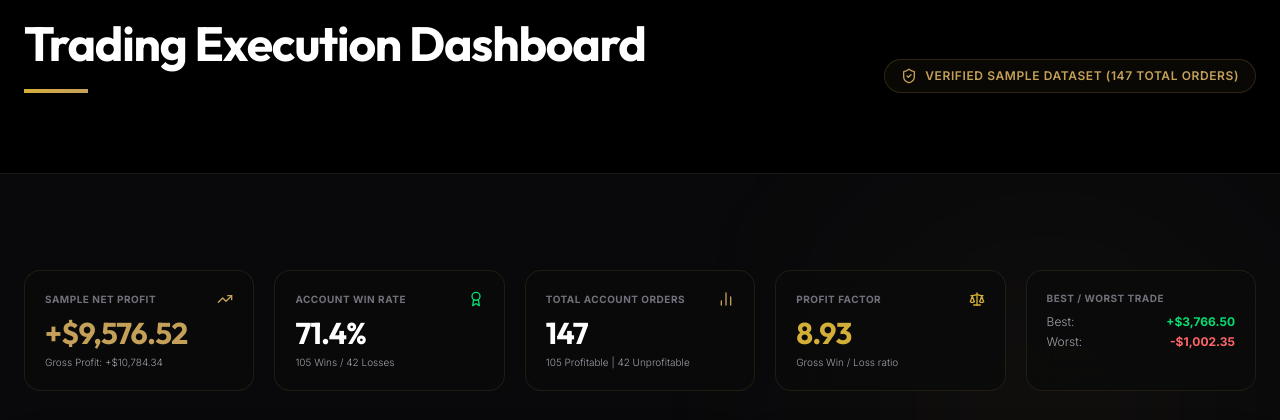
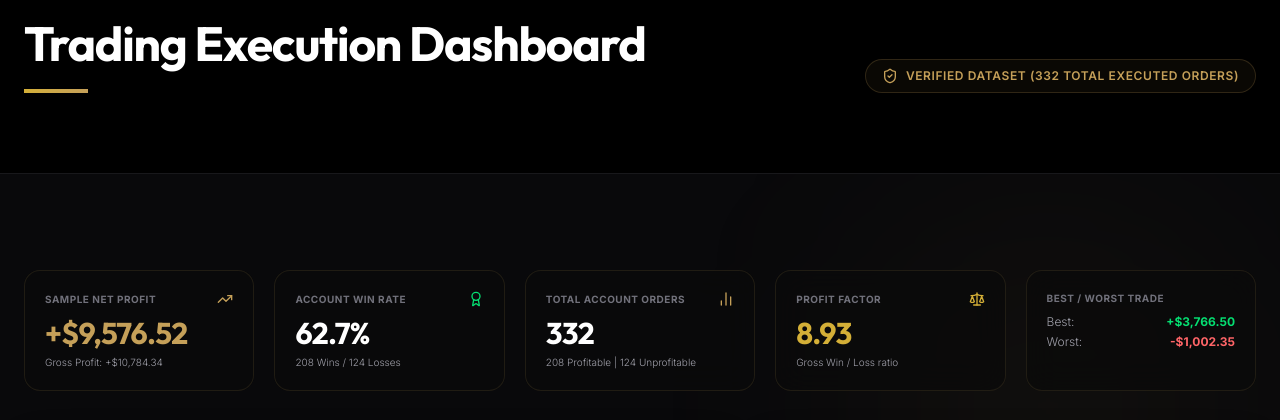
Before and after one commit to faisal27-hub/Trading-Agency, a React (Vite) app in the folder frontend/: page /dashboard in a window 1280 px wide. Shown: the part 191-611 px from the top of the page. Built offline with nearby package versions, Linux system fonts and the light colour scheme.

Commit message:
feat(dashboard): update total orders to 332 and account win rate to 62.7% (208 Profitable / 124 Unprofitable)

```diff
--- a/frontend/src/pages/Dashboard/index.tsx
+++ b/frontend/src/pages/Dashboard/index.tsx
@@ -28,7 +28,7 @@ import {
 } from 'lucide-react';
 import { PageTransition } from '../../components/PageTransition';
 
-// Clean, non-confidential trade dataset compiled strictly from uploaded trade tickets
+// Clean, non-confidential trade dataset compiled strictly from verified trade tickets
 interface VerifiedTrade {
   id: string;
   instrument: 'XAU/USD' | 'BTC' | 'GBP/JPY';
@@ -52,11 +52,11 @@ const VERIFIED_TRADES: VerifiedTrade[] = [
 ];
 
 export const DashboardPage: React.FC = () => {
-  // Overall Account Statistics from verified totals dashboard summary
-  const totalAccountOrders = 147;
-  const profitableOrders = 105;
-  const unprofitableOrders = 42;
-  const accountWinRate = ((profitableOrders / totalAccountOrders) * 100).toFixed(1); // 71.4%
+  // Overall Account Statistics from verified total orders dashboard summary
+  const totalAccountOrders = 332;
+  const profitableOrders = 208;
+  const unprofitableOrders = 124;
+  const accountWinRate = ((profitableOrders / totalAccountOrders) * 100).toFixed(1); // 62.7%
 
   // Sample Dataset Derived Analytics
   const sampleTradesCount = VERIFIED_TRADES.length; // 9
@@ -116,7 +116,7 @@ export const DashboardPage: React.FC = () => {
           </div>
           <div className="flex items-center gap-2 px-4 py-2 rounded-full border border-gold-premium/20 bg-gold-premium/5 text-gold-premium text-xs font-semibold uppercase tracking-wider w-fit">
             <ShieldCheck className="w-4 h-4" />
-            <span>Verified Sample Dataset ({totalAccountOrders} Total Orders)</span>
+            <span>Verified Dataset ({totalAccountOrders} Total Executed Orders)</span>
           </div>
         </div>
       </section>
@@ -168,7 +168,7 @@ export const DashboardPage: React.FC = () => {
                 {totalAccountOrders}
               </div>
               <span className="text-[10px] text-zinc-400 mt-1 block font-light">
-                105 Profitable | 42 Unprofitable
+                208 Profitable | 124 Unprofitable
               </span>
             </div>
 
@@ -410,7 +410,7 @@ export const DashboardPage: React.FC = () => {
               <div className="p-4 rounded-xl bg-black/40 border border-zinc-900 flex flex-col gap-2">
                 <span className="font-bold text-gold uppercase tracking-wider text-[10px]">Overall Account Win Rate</span>
                 <p className="text-zinc-300 leading-relaxed">
-                  Total account metrics report <b className="text-white font-bold">71.4% Win Rate</b> across <b className="text-white font-bold">147 total executed orders</b> (105 profitable).
+                  Total account metrics report <b className="text-white font-bold">62.7% Win Rate</b> across <b className="text-white font-bold">332 total executed orders</b> (208 profitable positions).
                 </p>
               </div>
             </div>
```
